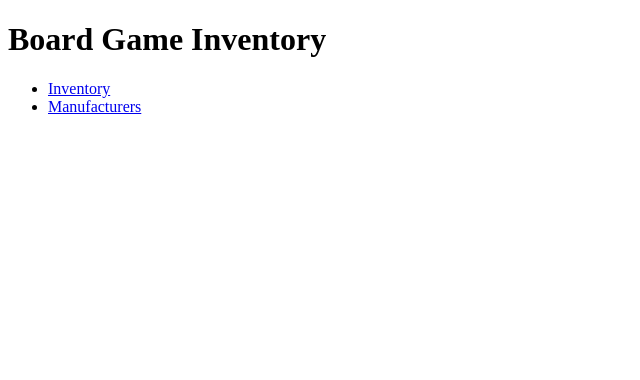
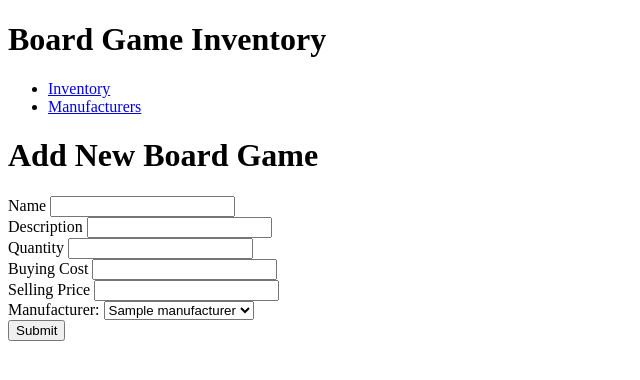
Before and after one commit to jhtdod/Shop_inventory_project, a Flask app: template templates/board_games/new.html in a window 1280 px wide. Shown: the top 380 px of the page, without its empty margins (0-640 px from the left). Run offline with Flask 2, Linux system fonts and the light colour scheme; the template is opened without the code that fills it: most values are stand-ins (such as "Sample title", 1, 10 or a date in 2020).

Commit message:
add board_game completed

```diff
--- a/controllers/board_game_controller.py
+++ b/controllers/board_game_controller.py
@@ -1,6 +1,7 @@
 from flask import Flask, render_template, request, redirect
 from flask import Blueprint
 from models.board_game import BoardGame
+from models.manufacturer import Manufacturer
 import repositories.board_game_repository as board_game_repository
 import repositories.manufacturer_repository as manufacturer_repository
 
@@ -20,6 +21,11 @@ def show_details(id):
     board_game = board_game_repository.select(id)
     return render_template('board_games/show.html', board_game=board_game)
 
+@board_game_blueprint.route('/inventory/add')
+def show_add_form():
+    manufacturers = manufacturer_repository.select_all()
+    return render_template('board_games/new.html', manufacturers=manufacturers)
+
 @board_game_blueprint.route('/inventory/add', methods=['POST'])
 def add_game():
     name = request.form["name"]
--- a/controllers/manufacturer_controller.py
+++ b/controllers/manufacturer_controller.py
@@ -5,3 +5,8 @@ import repositories.board_game_repository as board_game_repository
 import repositories.manufacturer_repository as manufacturer_repository
 
 manufacturer_blueprint = Blueprint("manufacturer", __name__)
+
+@manufacturer_blueprint.route('/manufacturers')
+def show_manufacturer():
+    manufacturers = manufacturer_repository.select_all()
+    return render_template('manufacturers/index.html', manufacturers=manufacturers)
--- a/repositories/manufacturer_repository.py
+++ b/repositories/manufacturer_repository.py
@@ -11,7 +11,7 @@ def save(manufacturer):
 
 def select_all():
     manufacturers = []
-    sql = "SELECT * FROM tasks"
+    sql = "SELECT * FROM manufacturers"
     results = run_sql(sql)
 
     for row in results:
--- a/templates/board_games/new.html
+++ b/templates/board_games/new.html
@@ -1,19 +1,33 @@
 {% extends 'base.html' %}
+{% block content %}
+
+<h1>Add New Board Game</h1>
+
 <form action="/inventory/add" method="post">
     <label for="name">Name</label>
-    <input type="text" id = "name" name = "name">
+    <input type="text" id = "name" name = "name"> <br>
+
     <label for="description">Description</label>
-    <input type="text" id = "description" name = "description">
+    <input type="text" id = "description" name = "description"><br>
+
     <label for="quantity">Quantity</label>
-    <input type="number" id = "quantity" name = "quantity">
+    <input type="number" id = "quantity" name = "quantity"><br>
+
     <label for="buying_cost">Buying Cost</label>
-    <input type="number" id = "buying_cost" name = "buying_cost">
+    <input type="number" id = "buying_cost" name = "buying_cost"><br>
+
     <label for="selling_price">Selling Price</label>
-    <input type="text" name="selling_price" id="selling_price">
-    <label for="manufacturer">Manufacturer</label>
-    <select name="manufacturer" id="manufacturer"></select>
+    <input type="text" name="selling_price" id="selling_price"><br>
+
+    <label for="manufacturer">Manufacturer:</label>
+    <select id="manufacturer" name="manufacturer" >
     {% for manufacturer in manufacturers %}
         <option value="{{manufacturer.id}}">{{manufacturer.name}}</option>
-    </select>
     {% endfor %}
+    </select><br>
+    <div>
+        <input type="submit">
+    </div>
 </form>
+
+{% endblock  %}
```
Also changed, not shown: templates/manufacturers/index.html (+19 -0 lines).
